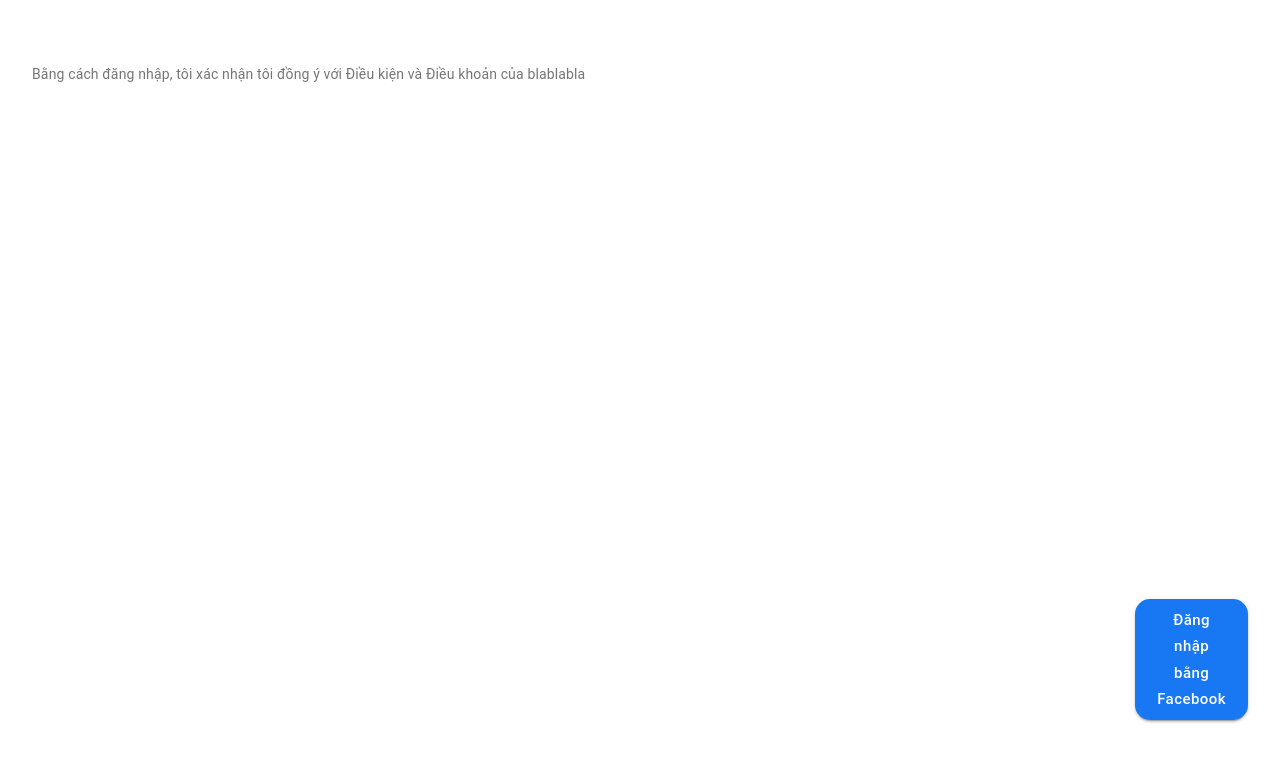
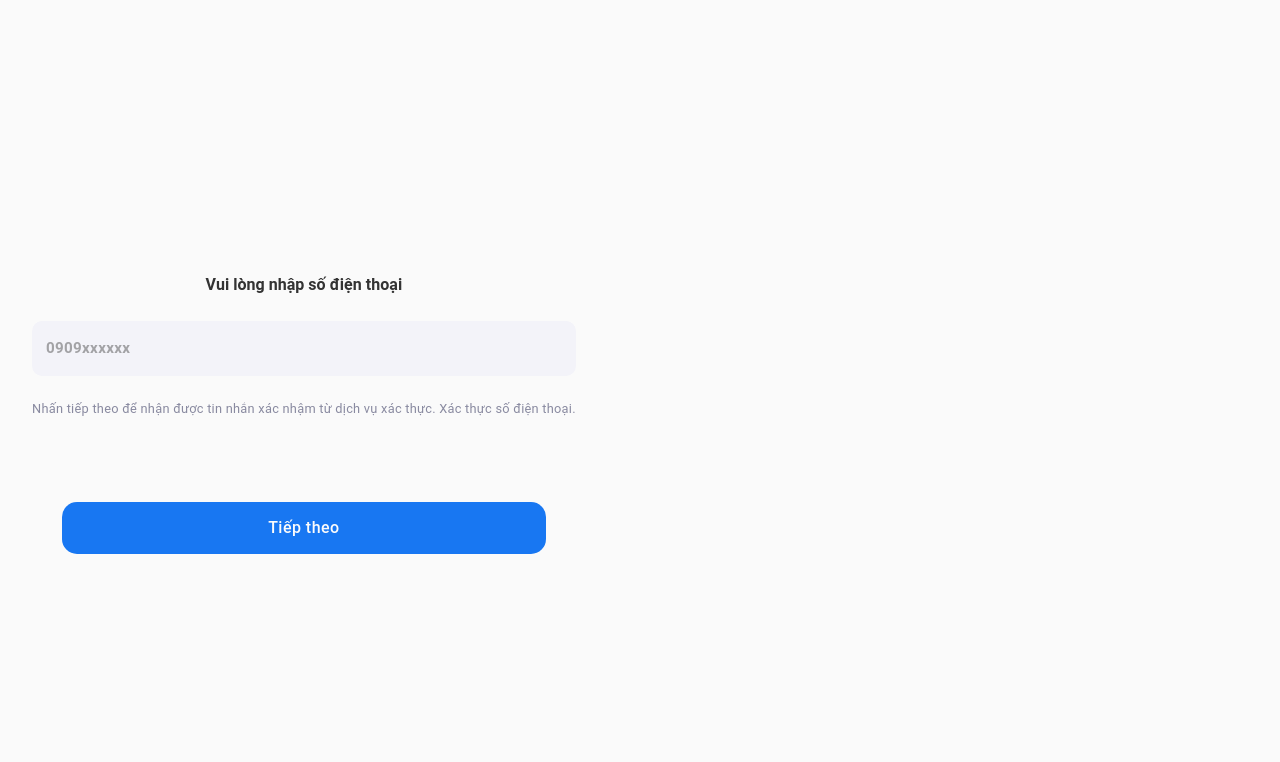
Before and after one commit to Foxhound401/pet-project, a React (Create React App) app: page /otp in a window 1280 px wide. Shown: the top 762 px of the page. Built offline with nearby package versions, Linux system fonts and the light colour scheme.

Commit message:
fix otp screen, add modal user profile

```diff
--- a/src/Otp.js
+++ b/src/Otp.js
@@ -1,14 +1,17 @@
 import React from "react";
 import Button from "@material-ui/core/Button";
 import CssBaseline from "@material-ui/core/CssBaseline";
-import Paper from "@material-ui/core/Paper";
 import Grid from "@material-ui/core/Grid";
 import Typography from "@material-ui/core/Typography";
 import { makeStyles } from "@material-ui/core/styles";
 import shitImage from "./images/login-background.png";
 import { useTheme } from "@material-ui/core/styles";
 import useMediaQuery from "@material-ui/core/useMediaQuery";
-
+import {
+  NormalTextField,
+  AreaTextField,
+  SelectTextField
+} from "./component/CustomizedTextField";
 
 const useStyles = makeStyles(theme => ({
   root: {
@@ -77,7 +80,37 @@ const useStyles = makeStyles(theme => ({
   textMobile: {
     color: "#F2F2F2"
   },
-  textNotMobile: {}
+  textNotMobile: {},
+  textBold: {
+    color: "#333333",
+    fontStyle: "normal",
+    lineHeight: "158.69%",
+    fontWeight: "bold",
+    letterSpacing: "0.002em",
+    fontSize: "1rem",
+    textAlign: "center",
+    marginBottom: "1.5rem"
+  },
+  textNormal: {
+    fontSize: "0.8rem",
+    fontWeight: "400",
+    lineHeight: "158.69%",
+    textAlign: "center",
+    letterSpacing: "0.02em",
+    color: "#898AA0"
+  },
+  textTileSpacing: {
+    textTransform: "uppercase",
+    fontWeight: "normal",
+    fontSize: "0.875rem",
+    lineHeight: "158.69%",
+    letterSpacing: "0.05em",
+    color: "#828282"
+  },
+  flex: {
+    display: "flex",
+    flex: 1
+  }
 }));
 
 export default function Otp() {
@@ -88,41 +121,40 @@ export default function Otp() {
   return (
     <Grid container component="main" className={classes.root}>
       <CssBaseline />
-      <Grid
-        item
-        component={Paper}
-        elevation={6}
-        square
-        className={classes.notMobile}
-      >
-        <div className={classes.paper}>
-          <Grid container>
-            <Typography
-              variant="body2"
-              color="textSecondary"
-              align="center"
-              className={matches ? classes.textNotMobile : classes.textMobile}
-            >
-              Bằng cách đăng nhập, tôi xác nhận tôi đồng ý với Điều kiện và Điều
-              khoản của blablabla
-            </Typography>
-          </Grid>
-          <form className={classes.form} noValidate>
-            <Grid>
-              <Grid item xs={12}>
-                <Button
-                  type="submit"
-                  variant="contained"
-                  color="primary"
-                  className={classes.submit}
-                  size="large"
-                >
-                  Đăng nhập bằng Facebook
-                </Button>
-              </Grid>
-            </Grid>
-          </form>
-        </div>
+      <Grid style={{ marginTop: "15rem", padding: "2rem" }}>
+        <Typography className={classes.textBold}>
+          Vui lòng nhập số điện thoại
+        </Typography>
+        <Grid style={{ marginBottom: "1.4rem" }}>
+          <NormalTextField
+            variant="outlined"
+            placeholder="0909xxxxxx"
+            fullWidth={true}
+          />
+        </Grid>
+        <Grid style={{ marginBottom: "4rem" }}>
+          <Typography className={classes.textNormal}>
+            Nhấn tiếp theo để nhận được tin nhắn xác nhậm từ dịch vụ xác thực.
+            Xác thực số điện thoại.
+          </Typography>
+        </Grid>
+        <Grid className={classes.flex}>
+          <Button
+            style={{
+              display: "flex",
+              flex: 1,
+              backgroundColor: "#1877F2",
+              fontSize: "1rem",
+              color: "#FBFBFB",
+              marginTop: 19,
+              borderRadius: 15,
+              textTransform: "none",
+              height: "3.25rem",
+              marginLeft: 30,
+              marginRight: 30
+            }}
+          >Tiếp theo</Button>
+        </Grid>
       </Grid>
     </Grid>
   );
--- a/src/UserProfile.js
+++ b/src/UserProfile.js
@@ -27,6 +27,7 @@ import Box from "@material-ui/core/Box";
 import heroUser from "./images/heroUser.png";
 import TelegramIcon from "@material-ui/icons/Telegram";
 import Divider from "@material-ui/core/Divider";
+import { UserDialog } from "./component/CustomizeDialog";
 
 const useStyles = makeStyles(theme => ({
   icon: {
@@ -251,6 +252,18 @@ export default function UserProfile() {
   const itemMaxWidth = notMobile ? "none" : classes.itemPet;
   const cardLayout = notMobile ? classes.cardweb : classes.card;
 
+  const [open, setOpen] = React.useState(false);
+  const [selectedValue, setSelectedValue] = React.useState("true");
+
+  const handleClickOpen = () => {
+    setOpen(true);
+  };
+
+  const handleClose = value => {
+    setOpen(false);
+    setSelectedValue(value);
+  };
+
   return (
     <React.Fragment>
       <CssBaseline />
@@ -304,9 +317,17 @@ export default function UserProfile() {
             >
               Nhắn tin
             </Button>
-            <CardActionArea className={classes.dotButton}>
+            <CardActionArea
+              className={classes.dotButton}
+              onClick={() => handleClickOpen()}
+            >
               <Typography className={classes.dotText}>...</Typography>
             </CardActionArea>
+            <UserDialog
+              selectedValue={selectedValue}
+              open={open}
+              onClose={handleClose}
+            />
           </Grid>
         </Container>
         <Container className={classes.cardGrid}>
--- a/src/component/CustomizeDialog.js
+++ b/src/component/CustomizeDialog.js
@@ -1,11 +1,11 @@
 import React from "react";
-import PropTypes from "prop-types";
 import { makeStyles } from "@material-ui/core/styles";
 import Button from "@material-ui/core/Button";
 import Dialog from "@material-ui/core/Dialog";
 import Typography from "@material-ui/core/Typography";
 import { blue } from "@material-ui/core/colors";
 import Grid from "@material-ui/core/Grid";
+import Divider from "@material-ui/core/Divider";
 
 const useStyles = makeStyles({
   avatar: {
@@ -119,8 +119,64 @@ export function SimpleDialog(props) {
   );
 }
 
-SimpleDialog.propTypes = {
-  onClose: PropTypes.func.isRequired,
-  open: PropTypes.bool.isRequired,
-  selectedValue: PropTypes.string.isRequired
-};
+export function UserDialog(props) {
+  const classes = useStyles();
+  const { onClose, selectedValue, open } = props;
+
+  const handleClose = () => {
+    onClose(selectedValue);
+  };
+
+  return (
+    <Dialog
+      fullWidth={true}
+      maxWidth="sm"
+      onClose={handleClose}
+      aria-labelledby="simple-dialog-title"
+      open={open}
+    >
+      <Grid
+        style={{
+          display: "flex",
+          flex: 1,
+          flexDirection: "column",
+          alignItems: "center",
+          width: "100%"
+        }}
+        container
+      >
+        <Grid style={{ display: "flex", flex: 1, flexDirection: "column" }}>
+          <Typography
+            style={{
+              marginTop: 25,
+              marginBottom: 10,
+              fontSize: "0.9rem",
+              fontWeight: "bold",
+              color: "#333333",
+              lineHeight: "158.69%",
+              alignSelf: "center"
+            }}
+          >
+            Đánh giá uy tín
+          </Typography>
+        </Grid>
+        <Divider variant="middle" />
+        <Grid style={{ display: "flex", flex: 1, flexDirection: "column" }}>
+          <Typography
+            style={{
+              marginTop: 25,
+              marginBottom: 10,
+              fontSize: "0.9rem",
+              fontWeight: "bold",
+              color: "#333333",
+              lineHeight: "158.69%",
+              alignSelf: "center"
+            }}
+          >
+            Báo cào vi phạm
+          </Typography>
+        </Grid>
+      </Grid>
+    </Dialog>
+  );
+}
```
